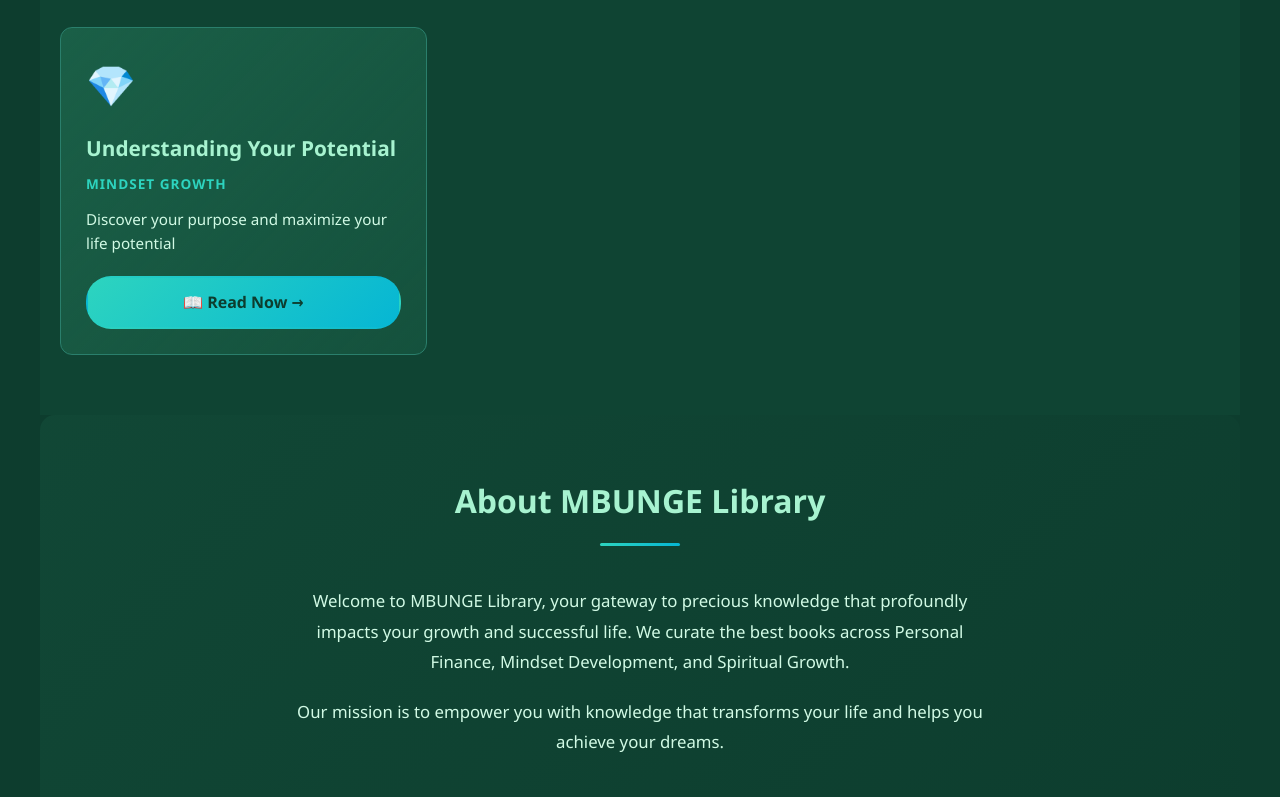
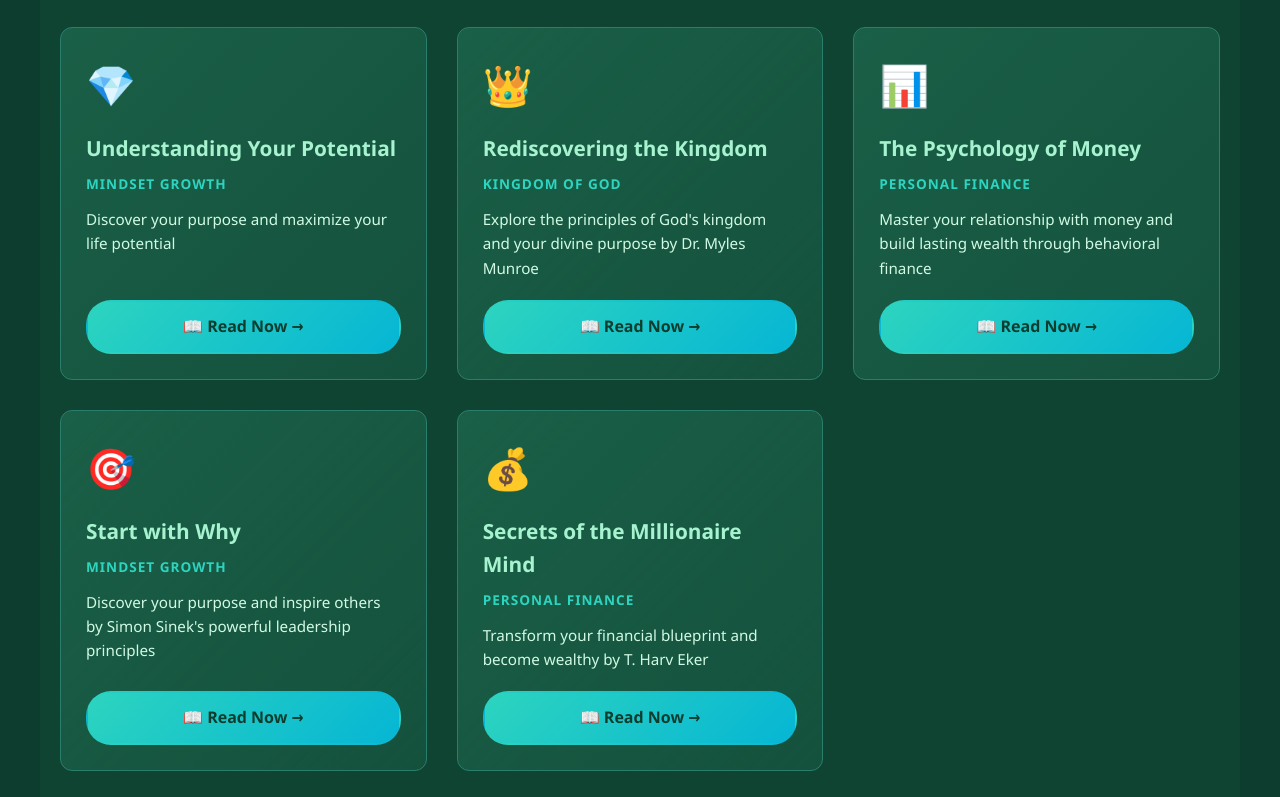
Before and after one commit to mbungemwaya/Mbunge-library, a plain HTML site: page index.html in a window 1280 px wide. Shown: the part 1583-2380 px from the top of the page. Drawn offline with Linux system fonts and the light colour scheme.

Commit message:
Add 4 new books: Rediscovering the Kingdom, The Psychology of Money, Start with Why, Secrets of the Millionaire Mind

```diff
--- a/index.html
+++ b/index.html
@@ -105,6 +105,38 @@
       <p class="book-description">Discover your purpose and maximize your life potential</p>
       <a href="https://www.pdfdrive.com/understanding-your-potential-e25896.html" target="_blank" rel="noopener noreferrer" class="book-link">📖 Read Now →</a>
     </div>
+
+    <div class="book-card">
+      <div class="book-icon">👑</div>
+      <h3 class="book-title">Rediscovering the Kingdom</h3>
+      <p class="book-category">Kingdom of God</p>
+      <p class="book-description">Explore the principles of God's kingdom and your divine purpose by Dr. Myles Munroe</p>
+      <a href="https://www.pdfdrive.com/rediscovering-the-kingdom-e189024.html" target="_blank" rel="noopener noreferrer" class="book-link">📖 Read Now →</a>
+    </div>
+
+    <div class="book-card">
+      <div class="book-icon">📊</div>
+      <h3 class="book-title">The Psychology of Money</h3>
+      <p class="book-category">Personal Finance</p>
+      <p class="book-description">Master your relationship with money and build lasting wealth through behavioral finance</p>
+      <a href="https://www.pdfdrive.com/the-psychology-of-money-e186015.html" target="_blank" rel="noopener noreferrer" class="book-link">📖 Read Now →</a>
+    </div>
+
+    <div class="book-card">
+      <div class="book-icon">🎯</div>
+      <h3 class="book-title">Start with Why</h3>
+      <p class="book-category">Mindset Growth</p>
+      <p class="book-description">Discover your purpose and inspire others by Simon Sinek's powerful leadership principles</p>
+      <a href="https://www.pdfdrive.com/start-with-why-e10849.html" target="_blank" rel="noopener noreferrer" class="book-link">📖 Read Now →</a>
+    </div>
+
+    <div class="book-card">
+      <div class="book-icon">💰</div>
+      <h3 class="book-title">Secrets of the Millionaire Mind</h3>
+      <p class="book-category">Personal Finance</p>
+      <p class="book-description">Transform your financial blueprint and become wealthy by T. Harv Eker</p>
+      <a href="https://www.pdfdrive.com/secrets-of-the-millionaire-mind-e10689.html" target="_blank" rel="noopener noreferrer" class="book-link">📖 Read Now →</a>
+    </div>
   </div>
 
   <!-- No Results Message -->
```
